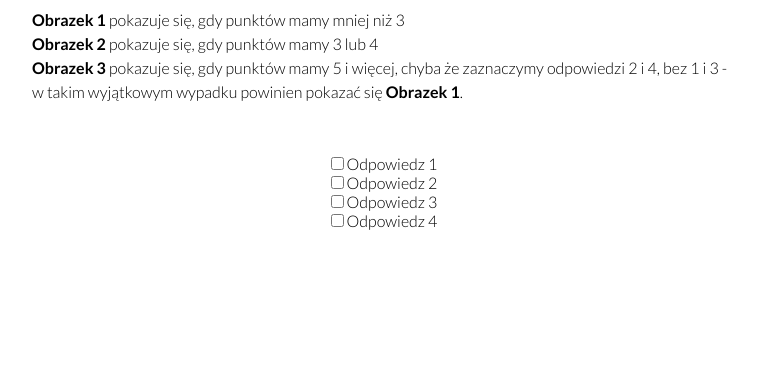
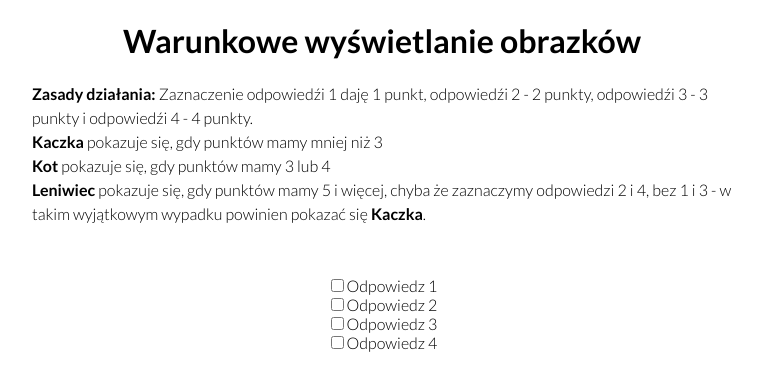
Before and after one commit to sergiibrusnyk/module, a plain HTML site: page index.html in a window 1280 px wide. Shown: the whole page, without its empty margins (258-1020 px from the left). Drawn offline with nearby package versions, Linux system fonts and the light colour scheme.

Commit message:
small changes

```diff
--- a/index.html
+++ b/index.html
@@ -5,13 +5,15 @@
   <meta charset="utf-8">
   <link rel="stylesheet" href="./css/style.css">
   <link href="https://fonts.googleapis.com/css?family=Lato:300,400,700&amp;subset=latin-ext" rel="stylesheet">
-  <title>Zadanie testowe</title>
+  <title>Warunkowe wyświetlanie obrazków</title>
 </head>
 
 <body>
-  <p><b>Obrazek 1</b> pokazuje się, gdy punktów mamy mniej niż 3</p>
-  <p><b>Obrazek 2</b> pokazuje się, gdy punktów mamy 3 lub 4</p>
-  <p><b>Obrazek 3</b> pokazuje się, gdy punktów mamy 5 i więcej, chyba że zaznaczymy odpowiedzi 2 i 4, bez 1 i 3 - w takim wyjątkowym wypadku powinien pokazać się <b>Obrazek 1</b>.</p>
+  <h1>Warunkowe wyświetlanie obrazków</h1>
+  <p><b>Zasady działania:</b> Zaznaczenie odpowiedźi 1 daję 1 punkt, odpowiedźi 2 - 2 punkty, odpowiedźi 3 - 3 punkty i odpowiedźi 4 - 4 punkty.</p>
+  <p><b>Kaczka</b> pokazuje się, gdy punktów mamy mniej niż 3</p>
+  <p><b>Kot</b> pokazuje się, gdy punktów mamy 3 lub 4</p>
+  <p><b>Leniwiec</b> pokazuje się, gdy punktów mamy 5 i więcej, chyba że zaznaczymy odpowiedzi 2 i 4, bez 1 i 3 - w takim wyjątkowym wypadku powinien pokazać się <b>Kaczka</b>.</p>
   <form class="inputs">
     <label><input type="checkbox" value="1">Odpowiedz 1</label>
     <label><input type="checkbox" value="2">Odpowiedz 2</label>
```
